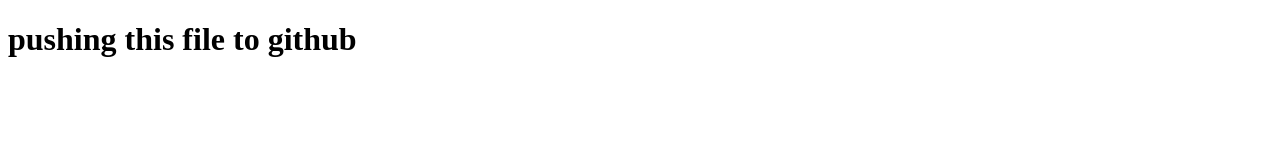
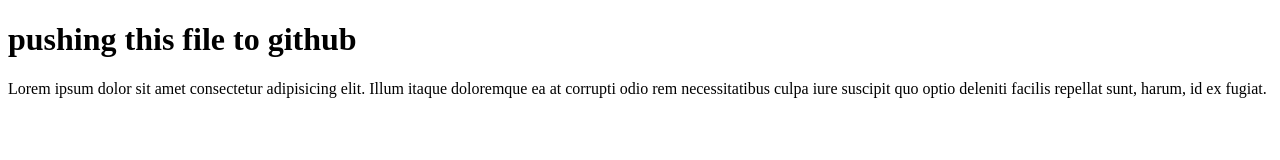
Before and after one commit to Emmanuel6748181/githubclass, a plain HTML site: page index.html in a window 1280 px wide. Drawn offline with Linux system fonts and the light colour scheme.

Commit message:
inistial commit

```diff
--- a/index.html
+++ b/index.html
@@ -8,5 +8,8 @@
 </head>
 <body>
     <h1>pushing this file to github</h1>
+    <p>
+        Lorem ipsum dolor sit amet consectetur adipisicing elit. Illum itaque doloremque ea at corrupti odio rem necessitatibus culpa iure suscipit quo optio deleniti facilis repellat sunt, harum, id ex fugiat.
+    </p>
 </body>
 </html>
```
